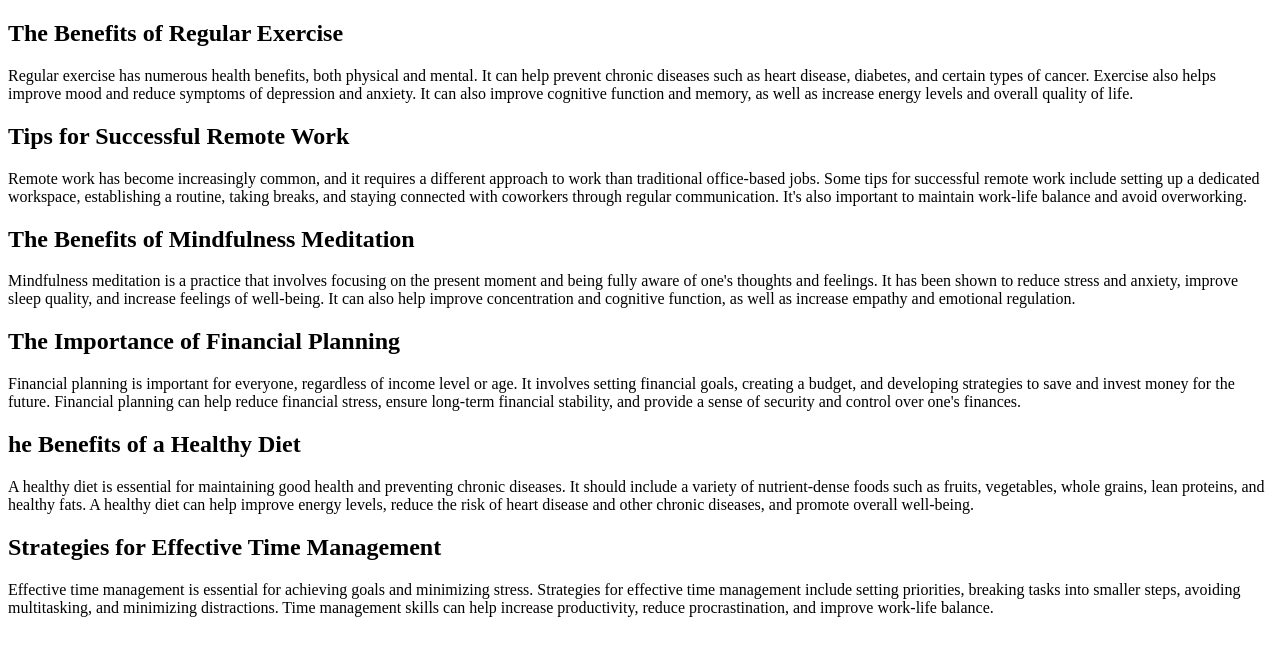
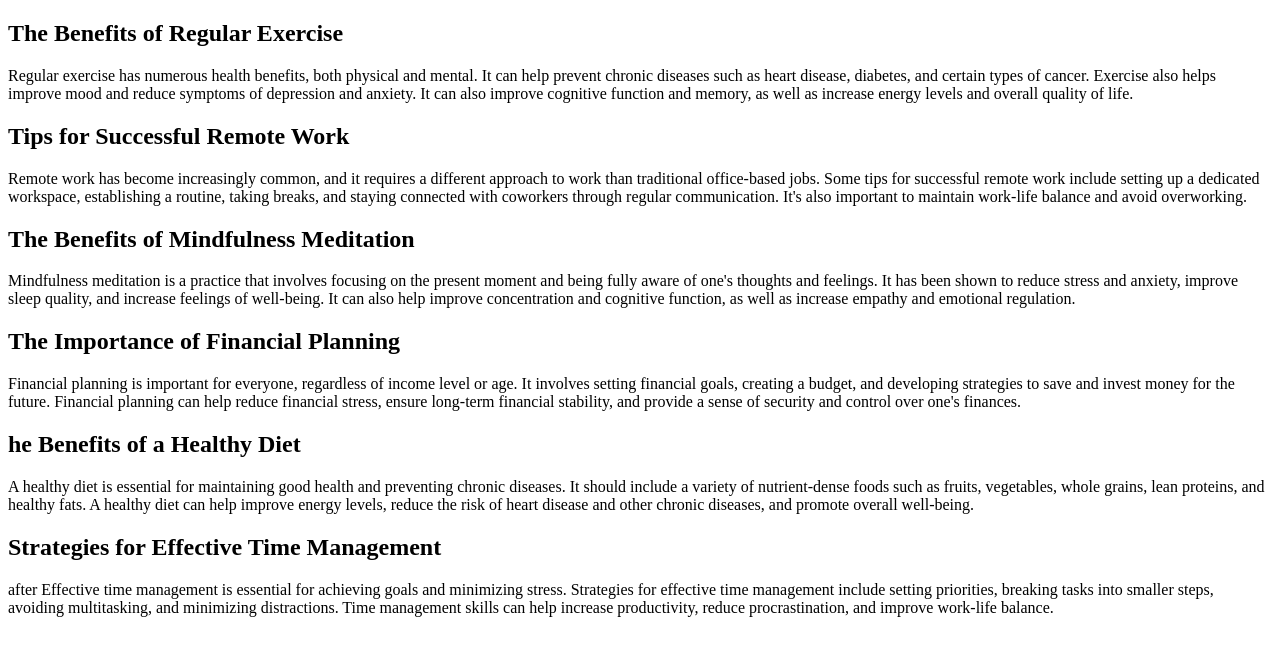
Before and after one commit to devsajidkhan/hmtlpractice, a plain HTML site: page index.html in a window 1280 px wide. Drawn offline with Linux system fonts and the light colour scheme.

Commit message:
Update index.html

```diff
--- a/index.html
+++ b/index.html
@@ -45,7 +45,7 @@
 
     <h1><b>Strategies for Effective Time Management</b></h1>
     <p>
-        Effective time management is essential for achieving goals and minimizing stress. Strategies for effective time management include setting priorities, breaking tasks into smaller steps, avoiding multitasking, and minimizing distractions. Time management skills can help increase productivity, reduce procrastination, and improve work-life balance.
+        after Effective time management is essential for achieving goals and minimizing stress. Strategies for effective time management include setting priorities, breaking tasks into smaller steps, avoiding multitasking, and minimizing distractions. Time management skills can help increase productivity, reduce procrastination, and improve work-life balance.
     </p>
     </section>
 </body>
```
